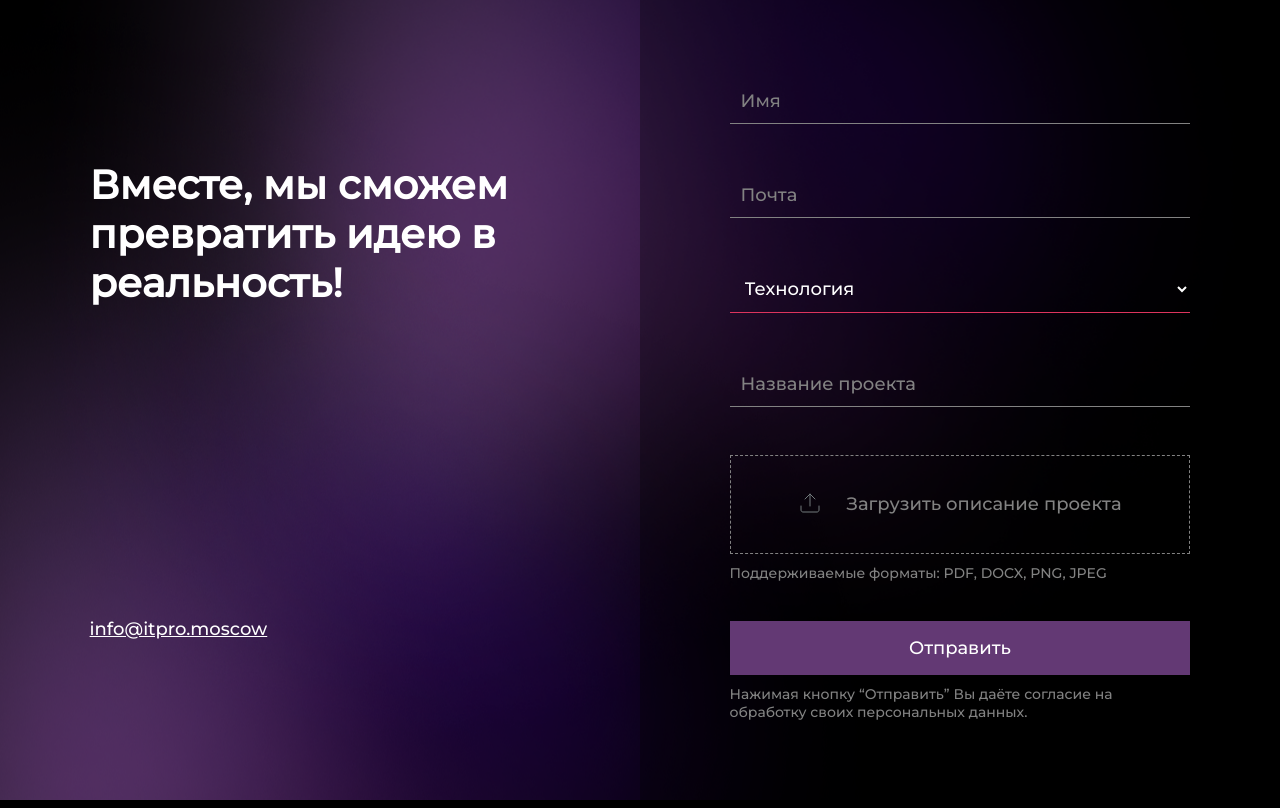
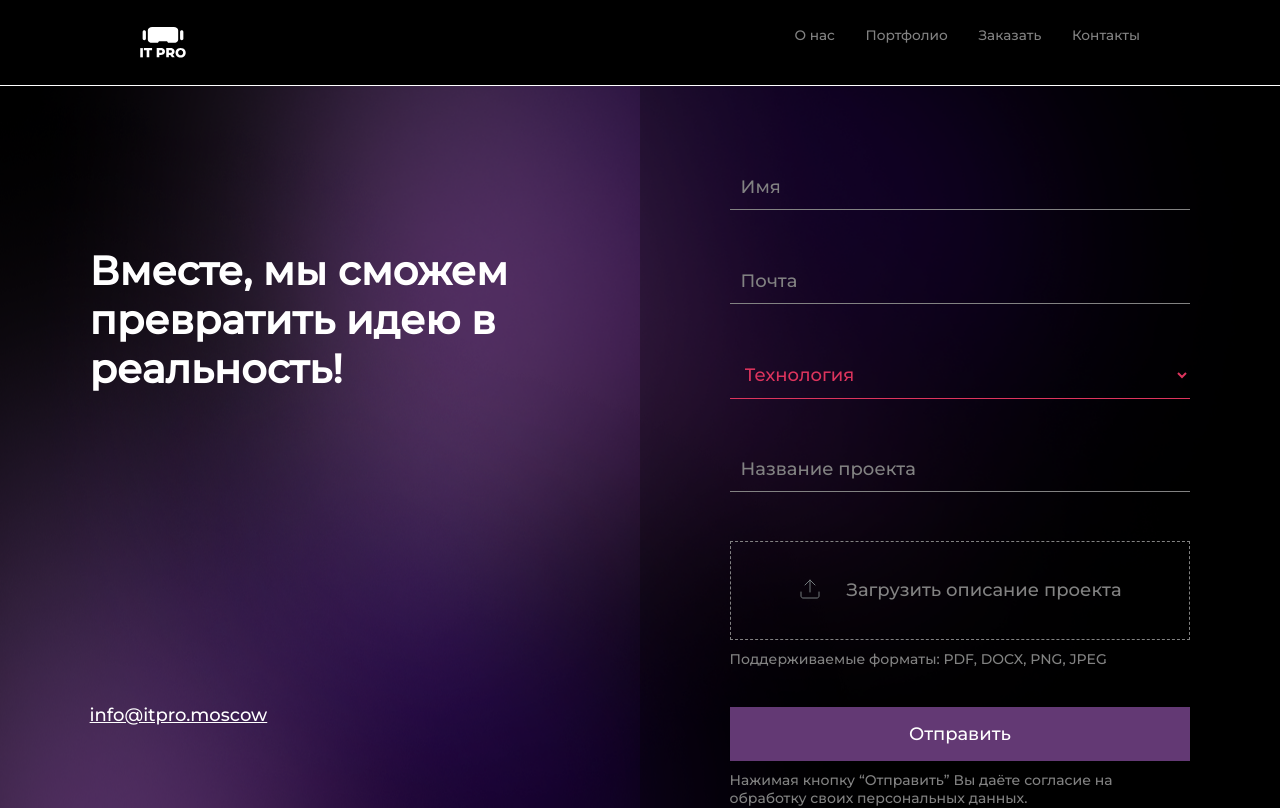
Before and after one commit to sofia-g-per/ITPRO_front, a React (Create React App) app: page /contact-us in a window 1280 px wide. Shown: the top 808 px of the page. Built offline with nearby package versions, Linux system fonts and the light colour scheme.

Commit message:
Added Routing. Fixed select error styles

```diff
--- a/src/App.js
+++ b/src/App.js
@@ -1,4 +1,8 @@
-import ContactUs from './components/ContactUs.jsx'
+import ContactUs from './components/ContactUs.jsx';
+import TheHeader from './components/theHeader.jsx';
+import TheFooter from './components/theFooter.jsx';
+import {Route, Routes, BrowserRouter as Router} from 'react-router-dom';
+import React from 'react';
 
 function App() {
   const portfolio = [
@@ -121,9 +125,18 @@ function App() {
   ];
 
   return (
-    <div className="App">
-      <ContactUs></ContactUs>
-    </div>
+    <React.Fragment>
+      <TheHeader></TheHeader>
+      <Router>
+        <Routes>
+          {/* <Route path="/" exact element={<AboutUs />}/> */}
+          {/* <Route path="/portfolio" element={<Portfolio />}/> */}
+          {/* <Route path="/project/:id" element={<Project />}/> */}
+          <Route path="/contact-us" element={<ContactUs />}/>
+        </Routes>
+      </Router>
+  <TheFooter></TheFooter>
+</React.Fragment>
   );
 }
 
--- a/src/css/form.css
+++ b/src/css/form.css
@@ -20,7 +20,7 @@
 
 .form__field--error,
 .form__field--error:active{
-    color: var(--color-accent-pink);
+    color: var(--color-accent-pink) !important;
     border-color: var(--color-accent-pink) !important;
 }
 
```
